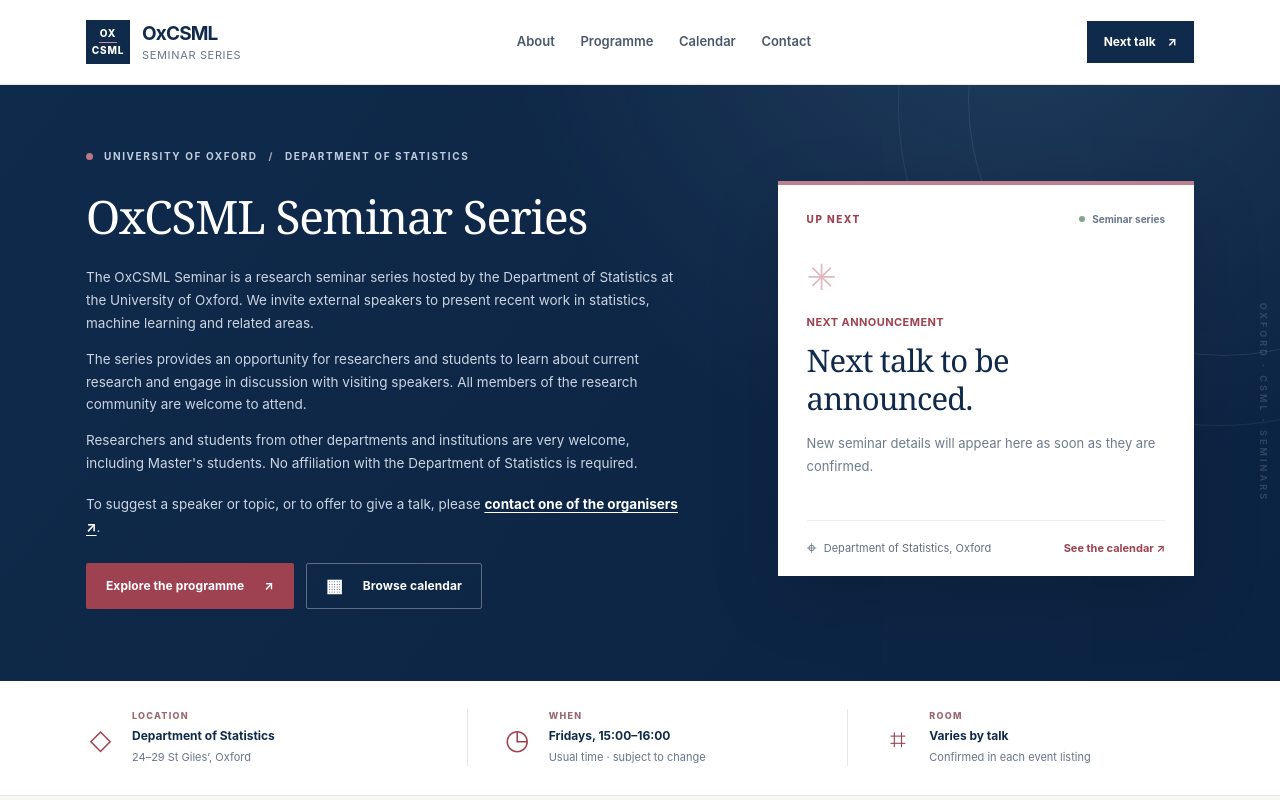
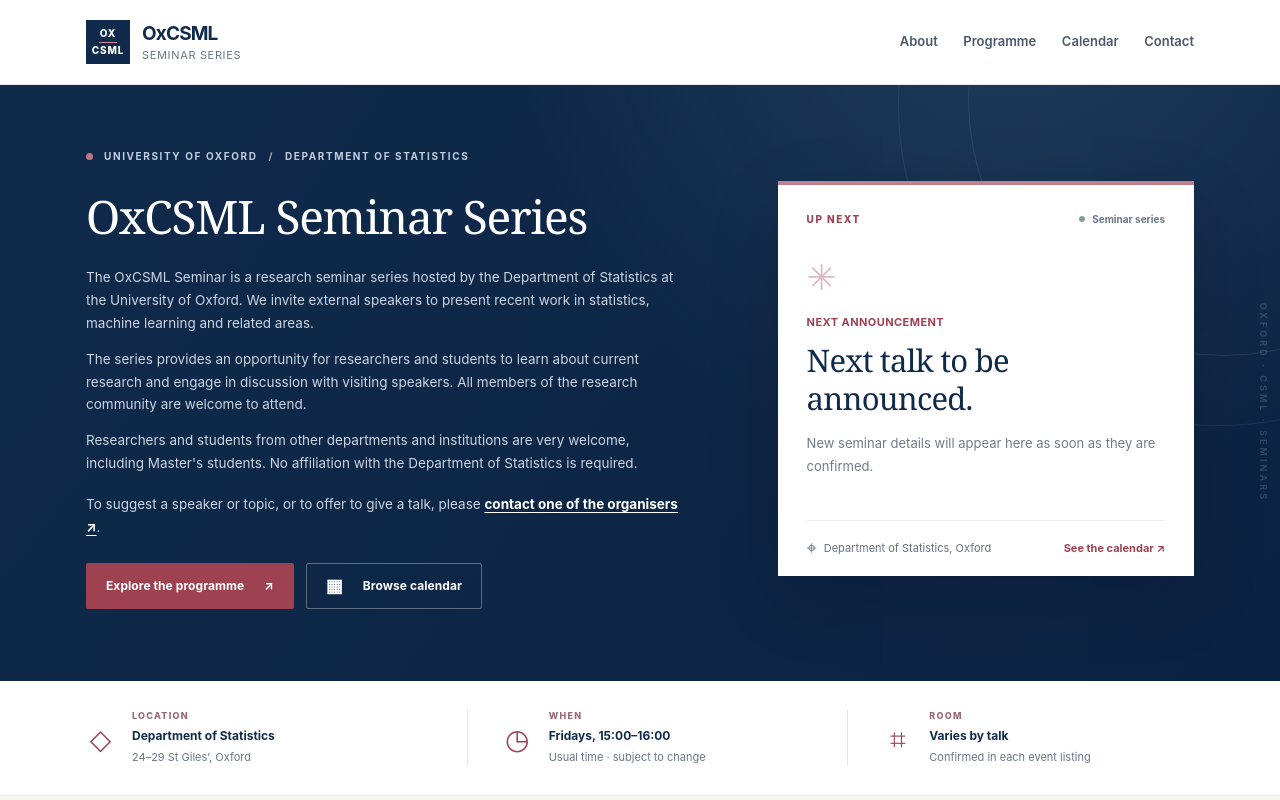
Before and after one commit to oxcsml-seminar/oxcsml-seminar.github.io, a plain HTML site: page site/index.html in a window 1280 px wide. Shown: the top 800 px of the page. Drawn offline with Linux system fonts and the light colour scheme; a script that the page names is missing.

Commit message:
Remove redundant next talk header button

```diff
--- a/site/index.html
+++ b/site/index.html
@@ -27,7 +27,6 @@
         <a href="#calendar">Calendar</a>
         <a href="#contact">Contact</a>
       </nav>
-      <a class="header-cta" href="#next-talk">Next talk <span aria-hidden="true">↗</span></a>
     </div>
   </header>
 
```
